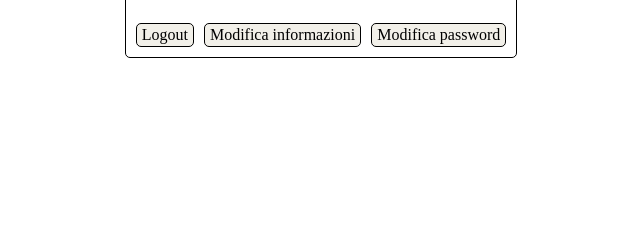
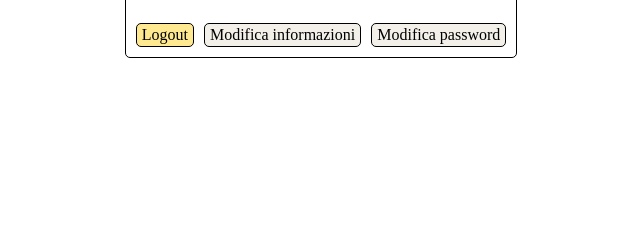
Before and after one commit to IlSelva/BookStore2_TSW, a Java web app: template src/main/webapp/WEB-INF/jsp/profilo.jsp in a window 1280 px wide, with the pointer over the restyled element. Shown: the part 375-615 px from the top of the page, without its empty margins (319-959 px from the left). Run offline with Tomcat 11, a stand-in JSP engine, Linux system fonts and the light colour scheme; the template is opened without the code that fills it, so the values that code supplies are empty; some libraries are stand-ins or nearby versions.

Commit message:
Update profiloStyle.css

```diff
--- a/src/main/webapp/WEB-INF/css/profiloStyle.css
+++ b/src/main/webapp/WEB-INF/css/profiloStyle.css
@@ -26,6 +26,10 @@
   padding: 2px 5px;
 }
 
+.button:hover{
+  background-color: #ffe990;
+}
+
 .user-button, .admin-buttons{
   display: flex;
   gap: 10px;
```
